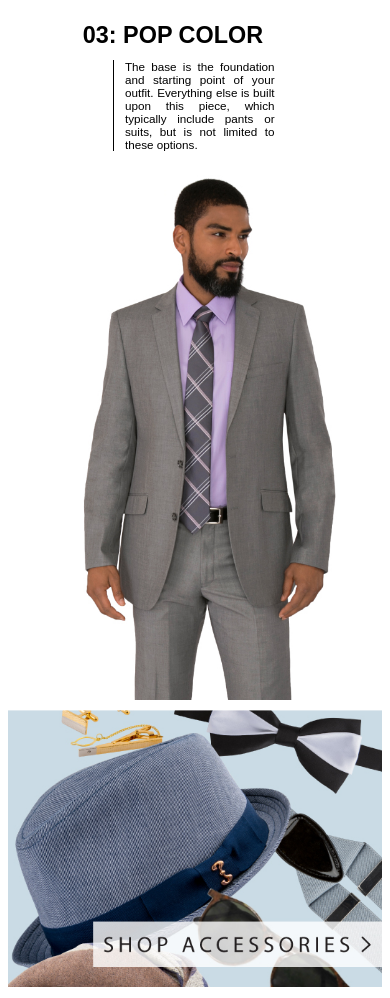
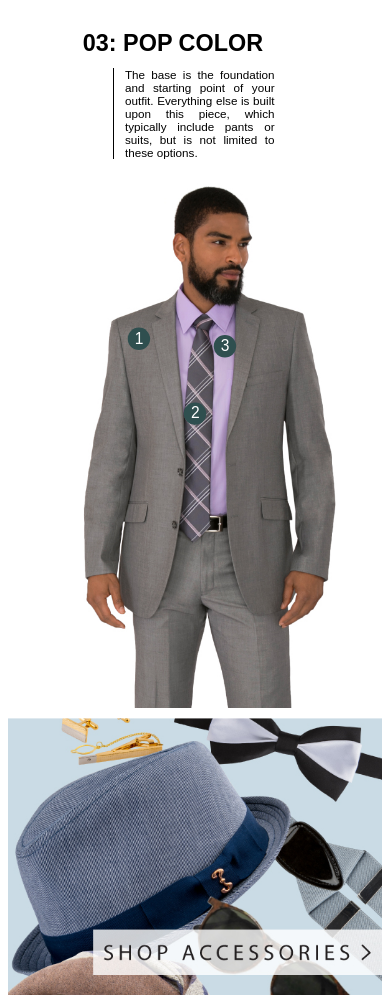
Before and after one commit to bellicose100xp/blog-accent-pieces, a plain HTML site: page index.html in a window 390 px wide. Shown: the part 1002-2000 px from the top of the page. Drawn offline with Linux system fonts and the light colour scheme.

Commit message:
complete accent pieces blog

```diff
--- a/index.html
+++ b/index.html
@@ -79,14 +79,14 @@
             }
             .hs-title-item {
                 padding: 5px 5px;
-                font-size: 22px;
+                font-size: 30px;
             }
 
             .hs-description-item {
                 padding-top: 10px;
             }
             .hs-subtitle-item {
-                font-size: 30px;
+                font-size: 50px;
             }
             .hs-line {
                 display: none;
@@ -107,12 +107,14 @@
             }
         }
 
-        @media all and (max-width: 415px) {
+        @media all and (max-width: 520px) {
             .hs-subtitle {
+                width: 100%;
                 order: 1;
                 padding: 7px;
             }
             .hs-title {
+                font-size: 20px;
                 flex-flow: row nowrap;
             }
             .hs-description-item {
@@ -126,6 +128,9 @@
             }
             .hs-line-tablet {
                 display: none;
+            }
+            .hs-subtitle-item {
+                font-size: 30px;
             }
         }
     </style>
@@ -355,10 +360,14 @@
 
         .b2-line-path {
             stroke: black;
-            stroke-width: 0.3vw;
+            stroke-width: 1px;
             fill: none;
             /*marker-start: url(#markerCircle);
             marker-end: url(#markerArrow);*/
+        }
+
+        .b2-svg-dot {
+            display: none;
         }
 
         @media all and (max-width: 768px) {
@@ -414,7 +423,38 @@
             .b2-image-container {
                 position: unset;
                 right: unset;
+                position: relative;
                 width: 100%;
+                padding-bottom: 141.6666667%;
+            }
+
+            .b2-image-container img {
+                position: absolute;
+                width: 100%;
+                left: 0%;
+            }
+
+            .b2-svg-line {
+                display: none;
+            }
+            .b2-svg-dot {
+                display: unset;
+                position: absolute;
+                left: 0%;
+                height: 100%;
+                width: 100%;
+                /*background-color: rgba(255,0,0,0.5)*/
+            }
+
+            .b2-svg-dot circle {
+                fill: darkslategray;
+                stroke: none;
+            }
+
+            .b2-svg-dot text {
+                fill: white;
+                font-family: sans-serif;
+                font-size: 4vw;
             }
         }
     </style>
@@ -453,8 +493,11 @@
                 </div>
             </div>
         </div>
-        <div class="b2-image-container">
+        <div id="b2-image-container" class="b2-image-container">
             <img src="assets/blog_ap-michael-suit.jpg" />
+            <svg id="b2-svg-dot" class="b2-svg-dot">
+
+            </svg>
         </div>
         <svg id="b2-svg-line" class="b2-svg-line">
             <defs>
@@ -468,27 +511,35 @@
 
             <path id="base" class="b2-line-path" />
             <path id="tonal" class="b2-line-path" />
-            <path id="path" class="b2-line-path" />
+            <path id="pop" class="b2-line-path" />
         </svg>
     </div>
 
     <script>
         (() => {
-
+            // desktop
             let paths = {
                 "base": {
                     "line1": [0.45, 0.06],
                     "line2": [0.55, 0.06],
-                    "line3": [0.55, 0.4],
-                    "line4": [0.60, 0.4]
+                    "line3": [0.55, 0.32],
+                    "line4": [0.62, 0.32]
+                },
+                "tonal": {
+                    "line1": [0.48, 0.40],
+                    "line2": [0.735, 0.40]
+                },
+                "pop": {
+                    "line1": [0.43, 0.73],
+                    "line2": [0.75, 0.73],
+                    "line3": [0.75, 0.35]
                 }
             }
 
+            let calcLineDesktop = () => {
                 let desktopContainer = document.querySelector("#b2-container")
                 let { offsetWidth: w, offsetHeight: h } = desktopContainer;
-
                 let elements = {};
-
                 for (let path in paths) {
                     if (paths.hasOwnProperty(path)) {
                         elements[path] = document.querySelector(`#${path}`);
@@ -502,6 +553,66 @@
                         elements[path].setAttribute('d', dPathAttrib);
                     }
                 }
+            }
+            calcLineDesktop();
+            window.addEventListener('resize', calcLineDesktop)
+
+            // Mobile
+
+            let circles = {
+                "1": {
+                    "cx": 0.35,
+                    "cy": 0.43,
+                    "r": 0.03
+                },
+                "2": {
+                    "cx": 0.50,
+                    "cy": 0.63,
+                    "r": 0.03
+                },
+                "3": {
+                    "cx": 0.58,
+                    "cy": 0.45,
+                    "r": 0.03
+                }
+            }
+
+            let calcDotMobile = () => {
+                let imageContainer = document.querySelector('#b2-image-container');
+                let { offsetWidth: w, offsetHeight: h } = imageContainer;
+                let svg = document.querySelector('#b2-svg-dot');
+
+                //remove any existing svg elements
+                while (svg.firstChild) {
+                    svg.removeChild(svg.firstChild);
+                }
+
+                for (let circle in circles) {
+                    if (circles.hasOwnProperty(circle)) {
+
+                        //add circle
+                        let circleAttrs = circles[circle];
+                        let circleElem = document.createElementNS("http://www.w3.org/2000/svg", "circle");
+                        for (let circleAttr in circleAttrs) {
+                            if (circleAttrs.hasOwnProperty(circleAttr)) {
+                                circleElem.setAttribute(`${circleAttr}`, `${w * circleAttrs[circleAttr]}`);
+                            }
+                        }
+                        svg.appendChild(circleElem);
+
+                        // add text to circle
+                        let textElem = document.createElementNS("http://www.w3.org/2000/svg", "text");
+                        textElem.setAttribute("x", `${w * (circleAttrs.cx - 0.011)}`);
+                        textElem.setAttribute("y", `${w * (circleAttrs.cy + 0.013)}`);
+                        textElem.innerHTML = `${circle}`;
+                        svg.appendChild(textElem);
+                    }
+                }
+
+            }
+
+            calcDotMobile();
+            window.addEventListener('resize', calcDotMobile);
         })();
     </script>
 
```
Lines whose indentation alone changed are shown as unchanged.
